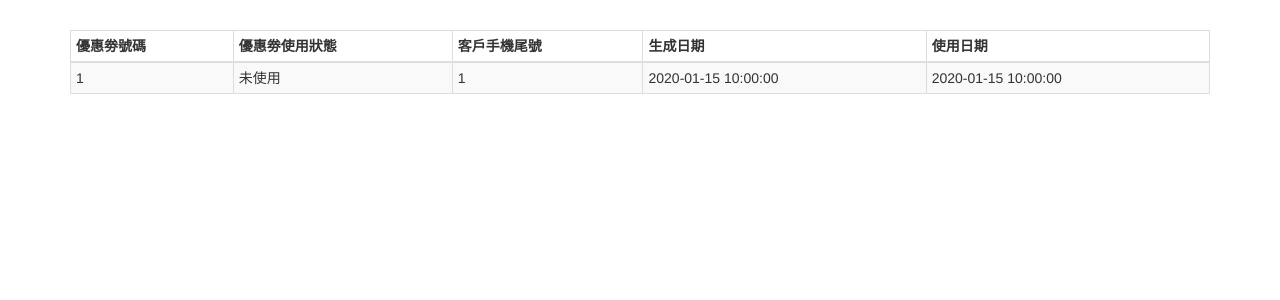
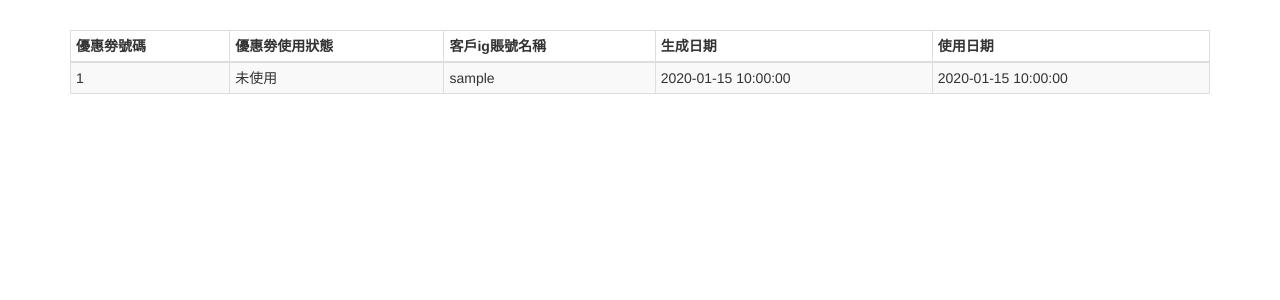
Before and after one commit to klauswong123/manager-system-by-Flask, a Flask app: page /admin/coupon in a window 1280 px wide. Shown: the part 52-352 px from the top of the page. Run offline with Flask 2, Linux system fonts and the light colour scheme; the visitor is signed in with stand-in values (Sample User, id 1); tables that the repository leaves empty hold one stand-in row (values such as "Sample post"); some libraries are stand-ins or nearby versions.

Commit message:
make it better

```diff
--- a/app.py
+++ b/app.py
@@ -104,9 +104,9 @@ def coupon_detail():
 def coupon_take():
 	form = Coupon_TakeForm()
 	if form.validate_on_submit():
-		phone = form.phone.data
+		ig = form.ig.data
 		coupon = Coupon.query.filter_by(active_state=True).first()
-		coupon.user_phone = int(phone)
+		coupon.user_name = ig
 		coupon.active_state = False
 		db.session.add(coupon)
 		return render_template('coupon_result.html', coupon=coupon)
--- a/forms.py
+++ b/forms.py
@@ -46,7 +46,7 @@ class Coupon_CreateForm(FlaskForm):
     submit = SubmitField("生成新的優惠券")
 
 class Coupon_TakeForm(FlaskForm):
-    phone = StringField('請輸入手機後四位號碼',validators=[DataRequired(message='請輸入手機後四位號號'), Length(min=4,max=4)])
+    ig = StringField('請輸入ig賬號名稱',validators=[DataRequired(message='請輸入ig賬號名稱')])
     submit = SubmitField('領取優惠劵')
 
 class SearchForm(FlaskForm):
--- a/templates/admin_coupon.html
+++ b/templates/admin_coupon.html
@@ -44,7 +44,7 @@
 			<thead>
 			<th>優惠劵號碼</th>
 			<th>優惠劵使用狀態</th>
-			<th>客戶手機尾號</th>
+			<th>客戶ig賬號名稱</th>
 			<th>生成日期</th>
 			<th>使用日期</th>
 			</thead>
@@ -57,7 +57,7 @@
 				{% else %}
 				<td class="data">已使用</td>
 				{% endif %}
-				<td class="data">{{ coupon.user_phone }}</td>
+				<td class="data">{{ coupon.user_name }}</td>
 				<td class="data">{{ coupon.create_date }}</td>
 				<td class="data">{{ coupon.use_date }}</td>
 			</tr>
```
